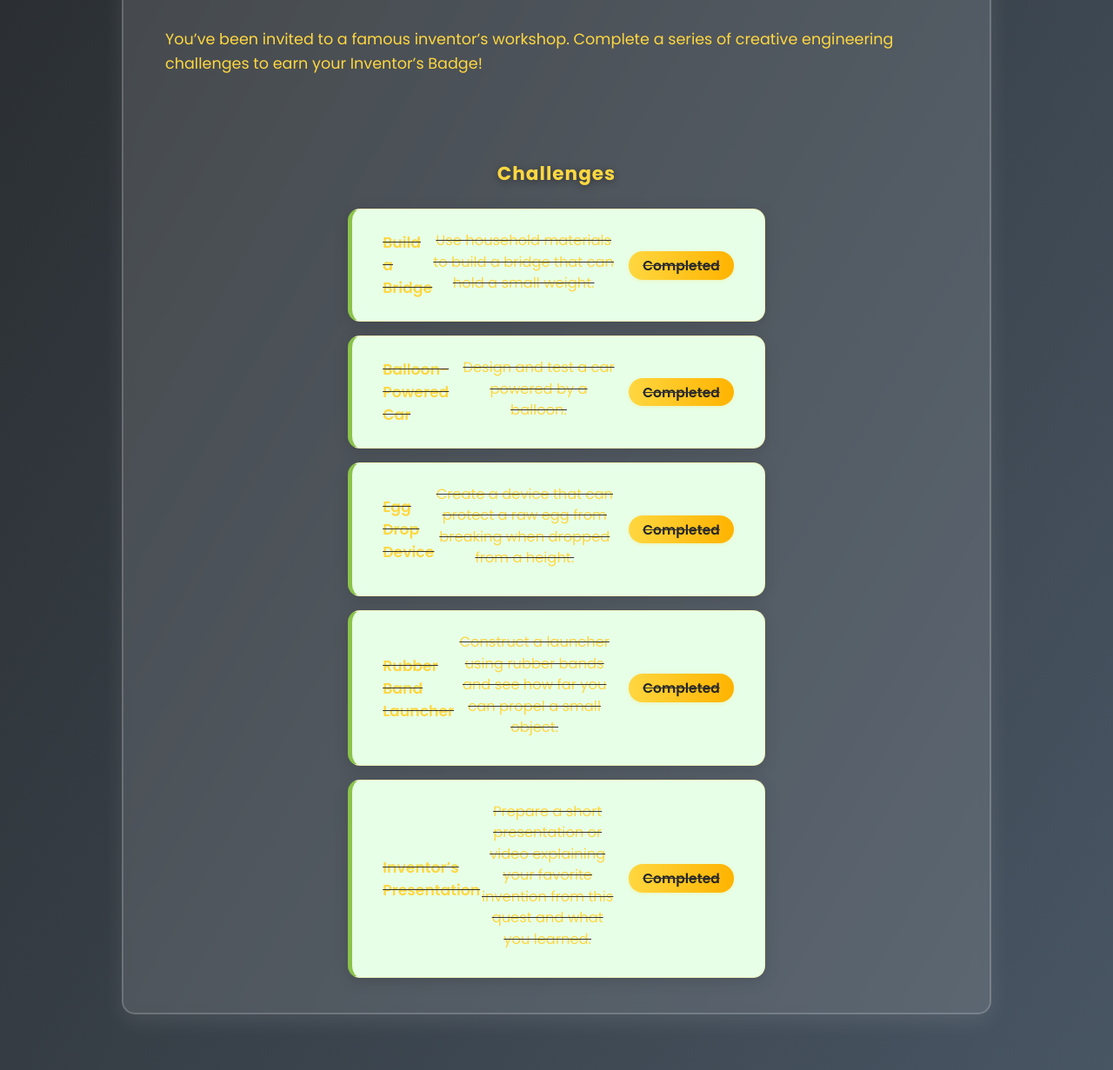
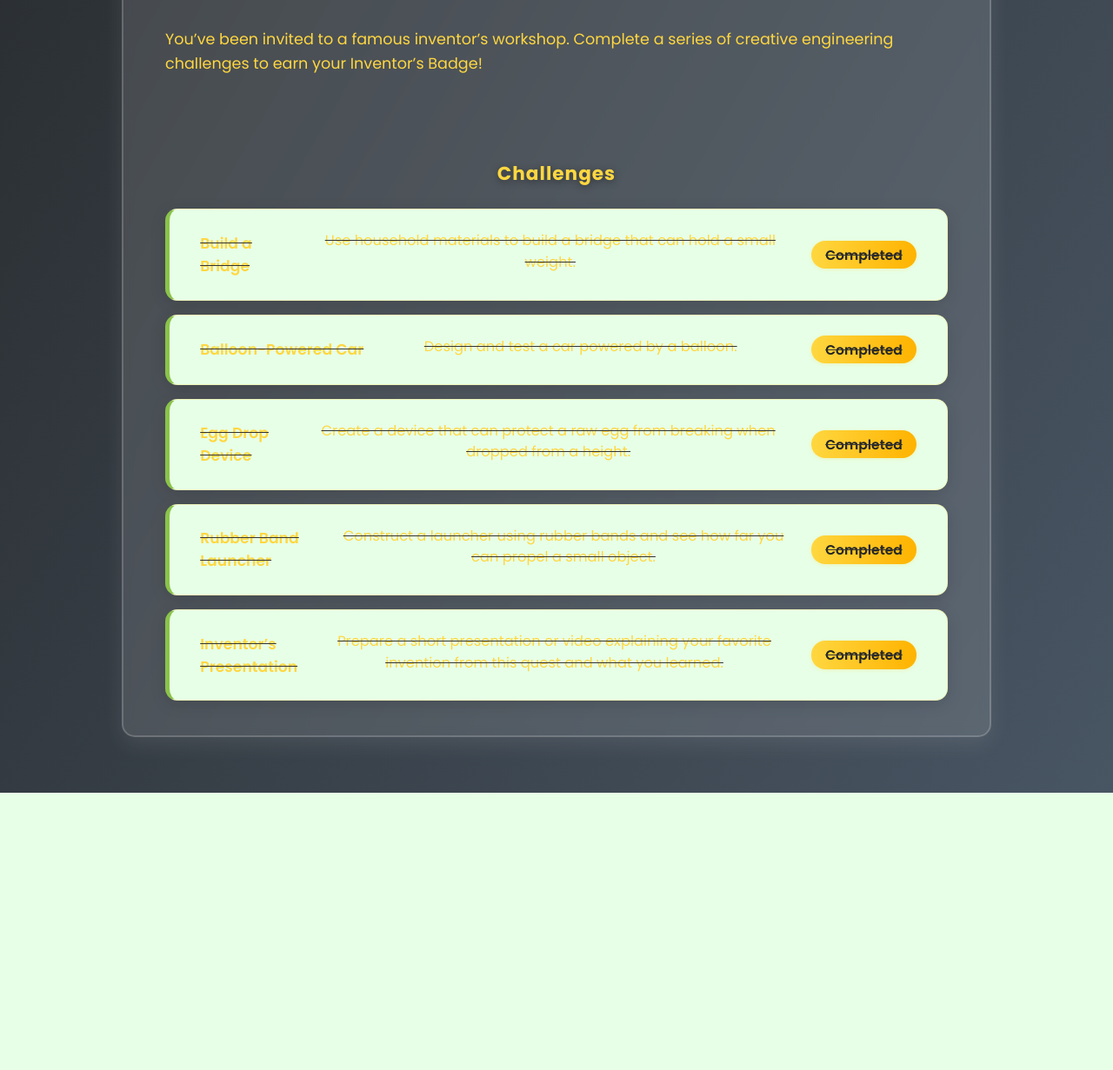
Before and after one commit to CodeWithHarsh2/Final-Project, a Django app: page /quest/12/ in a window 1280 px wide. Shown: the part 890-2121 px from the top of the page at 87% size. After the commit the page ends 1802 px from the top, so only its background shows below. Run offline with Django 4.2, Linux system fonts and the light colour scheme; a user stored in the database is signed in; data comes from the database, SQL or seed files in the repository; some libraries are stand-ins or nearby versions.

Commit message:
Add files

```diff
--- a/quests/static/quests/styles.css
+++ b/quests/static/quests/styles.css
@@ -504,7 +504,7 @@ body::after {
   background: rgba(255,255,255,0.13);
   border-radius: 14px;
   padding: 1.2rem 2.2rem;
-  max-width: 480px;
+  max-width: 1000px;
   width: 100%;
   box-shadow: 0 4px 18px rgba(0,0,0,0.13);
   border: 1.5px solid #ffd74044;
```
